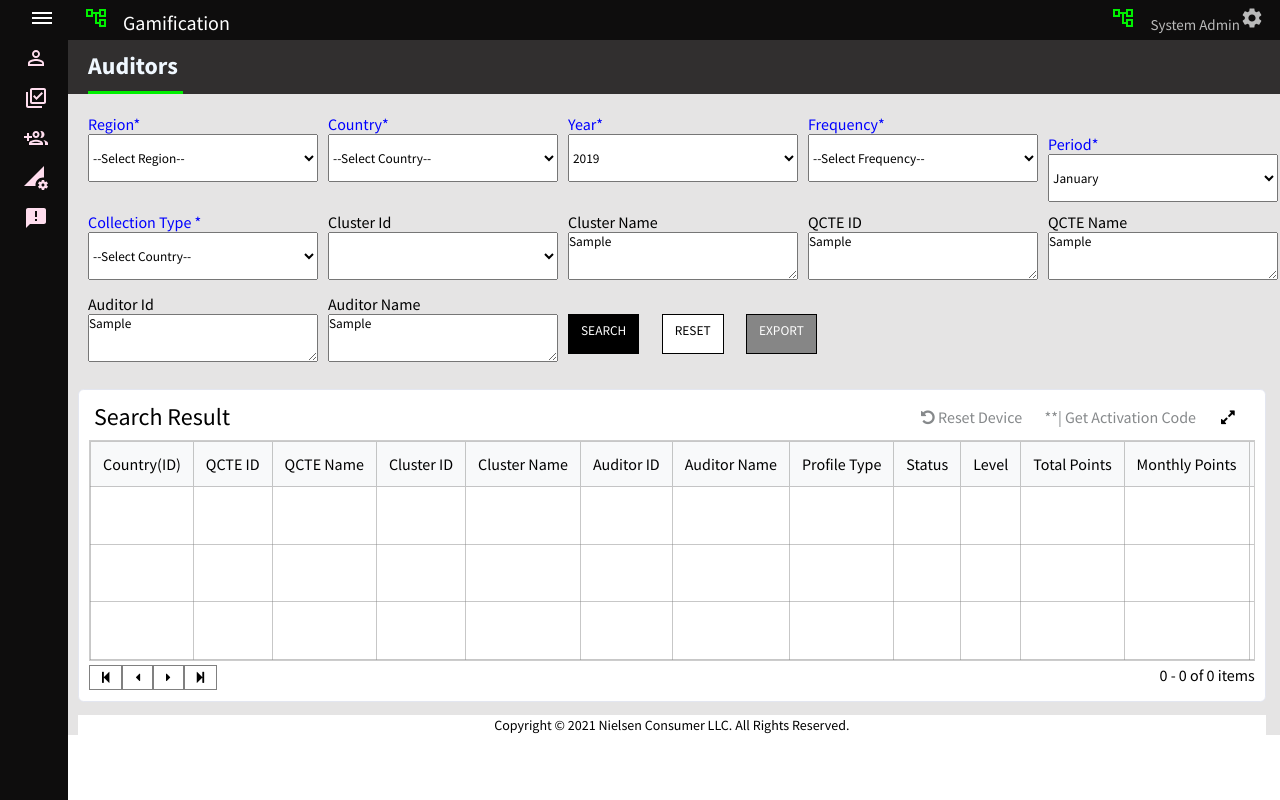
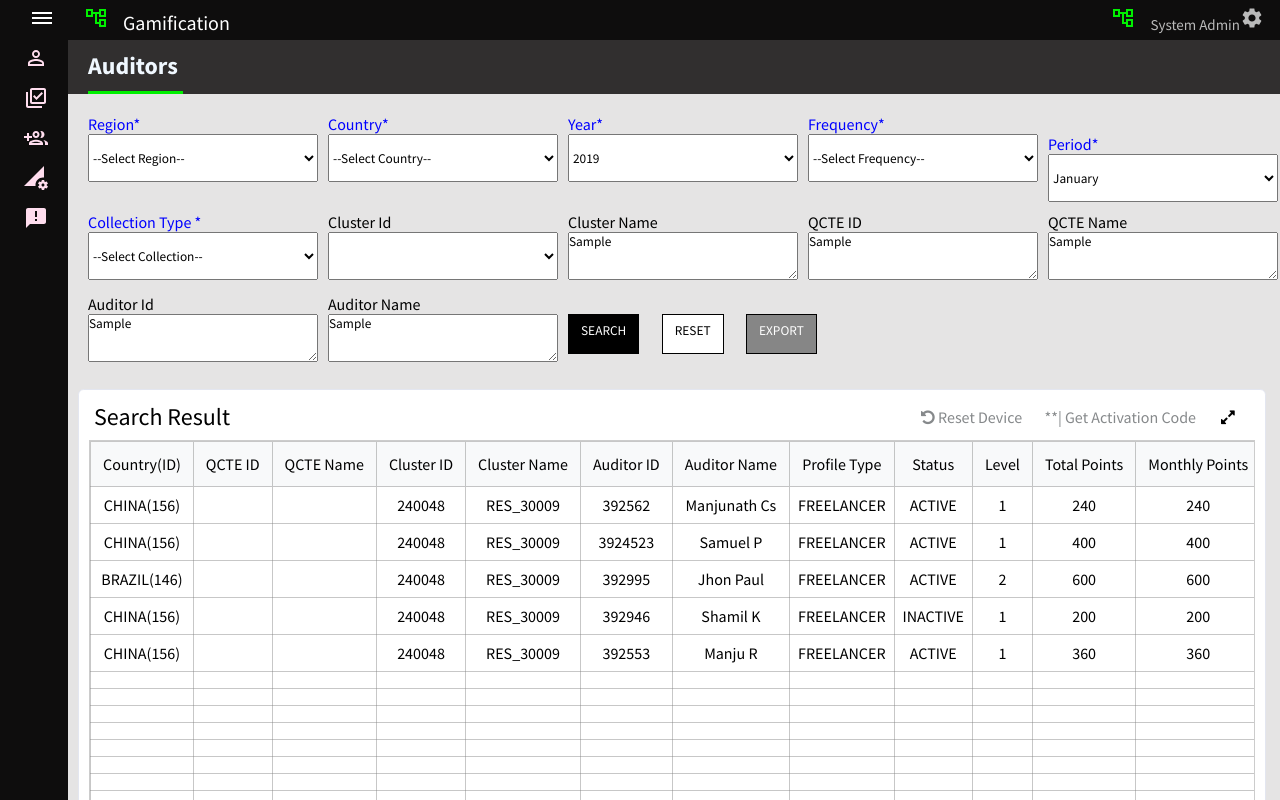
Before and after one commit to anisha2905/Gamification1, a React (Create React App) app: page /auditors in a window 1280 px wide. Both pictures are taken after typing "Sample", "Sample", "Sample", "Sample", "Sample" into the empty fields and a click on the button "SEARCH". Shown: the top 800 px of the page. Built offline with nearby package versions, Linux system fonts and the light colour scheme; data requests are answered from the project's data file.

Commit message:
change in auditor

```diff
--- a/db.json
+++ b/db.json
@@ -1228,20 +1228,83 @@
         "AuditorName":"Manjunath Cs",
         "AuditorId":392562,
         "ProfileType":"FREELANCER",
-        "TotalPoints":360,
+        "TotalPoints":240,
         "Level":1,
         "qcte":null,
         "qcte_id":null,
-        "quarterly_points":360,
+        "monthly_points":240,
         "clusterId":240048,
         "ClusterName":"RES_30009",
         "CountryRanking":"12",
         "ClusterRanking":"12",
         "ProfileStatus":"ACTIVE",
         "CountryId":"CHINA(156)",
-	"CollectionType":"RES",
-        "Frequency":"Quarterly"
+	      "Collection":"RES",
+        "Frequency":"Monthly"
       },
+
+      {
+        "Country":"CHINA",
+"Region":"GREATER CHINA",
+      "AuditorName":"Samuel P",
+      "AuditorId":3924523,
+      "ProfileType":"FREELANCER",
+      "TotalPoints":400,
+      "Level":1,
+      "qcte":null,
+      "qcte_id":null,
+      "monthly_points":400,
+      "clusterId":240048,
+      "ClusterName":"RES_30009",
+      "CountryRanking":"1",
+      "ClusterRanking":"1",
+      "ProfileStatus":"ACTIVE",
+      "CountryId":"CHINA(156)",
+"Collection":"RES",
+      "Frequency":"Quarterly"
+    },
+
+    {
+      "Country":"BRAZIL",
+"Region":"LATAM",
+    "AuditorName":"Jhon Paul",
+    "AuditorId":392995,
+    "ProfileType":"FREELANCER",
+    "TotalPoints":600,
+    "Level":2,
+    "qcte":null,
+    "qcte_id":null,
+    "monthly_points":600,
+    "clusterId":240048,
+    "ClusterName":"RES_30009",
+    "CountryRanking":"1",
+    "ClusterRanking":"1",
+    "ProfileStatus":"ACTIVE",
+    "CountryId":"BRAZIL(146)",
+"Collection":"RES",
+    "Frequency":"Monthly"
+  },
+
+      {
+        "Country":"CHINA",
+        "Region":"GREATER CHINA",
+      "AuditorName":"Shamil K",
+      "AuditorId":392946,
+      "ProfileType":"FREELANCER",
+      "TotalPoints":200,
+      "Level":1,
+      "qcte":null,
+      "qcte_id":null,
+      "monthly_points":200,
+      "clusterId":240048,
+      "ClusterName":"RES_30009",
+      "CountryRanking":"14",
+      "ClusterRanking":"14",
+      "ProfileStatus":"INACTIVE",
+      "CountryId":"CHINA(156)",
+      "Collection":"RES",
+      "Frequency":"Quarterly"
+    },
 	{
 	"Country":"CHINA",
 	"Region":"GREATER CHINA",
@@ -1259,7 +1322,7 @@
         "ClusterRanking":"10",
         "ProfileStatus":"ACTIVE",
         "CountryId":"CHINA(156)",
-	      "CollectionType":"RA",
+	      "Collection":"RA",
         "Frequency":"Monthly"
       },
 	{
--- a/src/pages/Auditors/Auditors.jsx
+++ b/src/pages/Auditors/Auditors.jsx
@@ -8,6 +8,7 @@ export default function Product() {
   const [value, setValue] = useState([]);
   const [search, setSearch] = useState([]);
   const [frequency, setFrequency]= useState([]);
+  const [collection, setCollection]= useState([]);
 
 
 
@@ -40,11 +41,36 @@ const handleregion=(e)=>{
 
   }
 
- let frequencies = [...new Set(frequency.map(item=> item.Frequency))];
-frequencies.sort();
+  useEffect( ()=>{
+    const getFrequency=async()=>{
+        const res=await fetch("http://localhost:3000/Auditors");
+        const getfreq=await res.json();
+        console.log(getfreq);
+        setFrequency(await getfreq);
+    }
+    getFrequency();
+ },[]);
+
+ let frequencys = [...new Set(frequency.map(item=> item.Frequency))];
+frequencys.sort();
 console.log(frequency);
+
+useEffect( ()=>{
+  const getCollection=async()=>{
+      const res=await fetch("http://localhost:3000/Auditors");
+      const getcol=await res.json();
+      console.log(getcol);
+      setCollection(await getcol);
+  }
+  getCollection();
+},[]);
+
+let collections = [...new Set(collection.map(item=> item.Collection))];
+collections.sort();
+console.log(collection);
+
   function searchRecord() {
-      fetch(`http://localhost:3000/user?Countryname=${value}`, {
+      fetch(`http://localhost:3000/Auditors?Country=${value}`, {
         method: "GET"
 
       }).then((result) => {
@@ -103,9 +129,9 @@ console.log(frequency);
           <div className="div">
             <label className="label">Frequency* &nbsp;</label>
             <br />
-            <select name="country" className="form-control" id="country" value={value} >
+            <select name="frequency" className="form-control" id="frequency">
     <option>--Select Frequency--</option>
-                   {frequency.map(items => (
+                   {frequencys.map(items => (
         <option key={items} value={items}>{items}</option>
         ))}
             </select>
@@ -136,9 +162,9 @@ console.log(frequency);
           <div className="div">
             <label className="label">Collection Type *&nbsp;</label>
             <br />
-            <select name="country" className="form-control"  id="country" value={value} >
-    <option>--Select Country--</option>
-                   {country.map(items => (
+            <select name="collection" className="form-control"  id="collection">
+    <option>--Select Collection--</option>
+                   {collections.map(items => (
         <option key={items} value={items}>{items}</option>
         ))}
             </select>
@@ -181,7 +207,7 @@ console.log(frequency);
 
           <div className="div">
             <br />
-            <button className="btn_1 btnsearch">SEARCH</button>
+            <button className="btn_1 btnsearch" onClick={searchRecord}>SEARCH</button>
             &nbsp; &nbsp; &nbsp; &nbsp;
             <button className="btn_2 resetbtn">RESET</button>
             &nbsp; &nbsp; &nbsp; &nbsp;
@@ -237,54 +263,28 @@ console.log(frequency);
                   </tr>
                 </thead>
                 <tbody>
-                  <tr>
-                    <td></td>
-                    <td></td>
-                    <td></td>
-                    <td></td>
-                    <td></td>
-                    <td></td>
-                    <td></td>
-                    <td></td>
-                    <td></td>
-                    <td></td>
-                    <td></td>
-                    <td></td>
-                    <td></td>
-                    <td></td>
-                  </tr>
-                  <tr>
-                  <td></td>
-                    <td></td>
-                    <td></td>
-                    <td></td>
-                    <td></td>
-                    <td></td>
-                    <td></td>
-                    <td></td>
-                    <td></td>
-                    <td></td>
-                    <td></td>
-                    <td></td>
-                    <td></td>
-                    <td></td>
-                  </tr>
-                  <tr>
-                  <td></td>
-                    <td></td>
-                    <td></td>
-                    <td></td>
-                    <td></td>
-                    <td></td>
-                    <td></td>
-                    <td></td>
-                    <td></td>
-                    <td></td>
-                    <td></td>
-                    <td></td>
-                    <td></td>
-                    <td></td>
-                  </tr>
+                {search.length > 0 ? search.map((item) => (
+                                <tr>
+                                    <td>{item.CountryId}</td>
+                                    <td>{item.qcte_id}</td>
+                                    <td>{item.qcte}</td>
+                                    <td>{item.clusterId}</td>
+                                    <td>{item.ClusterName}</td>
+                                    <td>{item.AuditorId}</td>
+                                    <td>{item.AuditorName}</td>
+                                    <td>{item.ProfileType}</td>
+                                    <td>{item.ProfileStatus}</td>
+                                    <td>{item.Level}</td>
+                                    <td>{item.TotalPoints}</td>
+                                    <td>{item.monthly_points}</td>
+                                    <td>{item.CountryRanking}</td>
+                                    <td>{item.ClusterRanking}</td>
+
+                                </tr>
+                                )) :  <div>
+                                <p >No Data Found </p>
+                              </div>}
+
                 </tbody>
               </table>
             </div>
```
